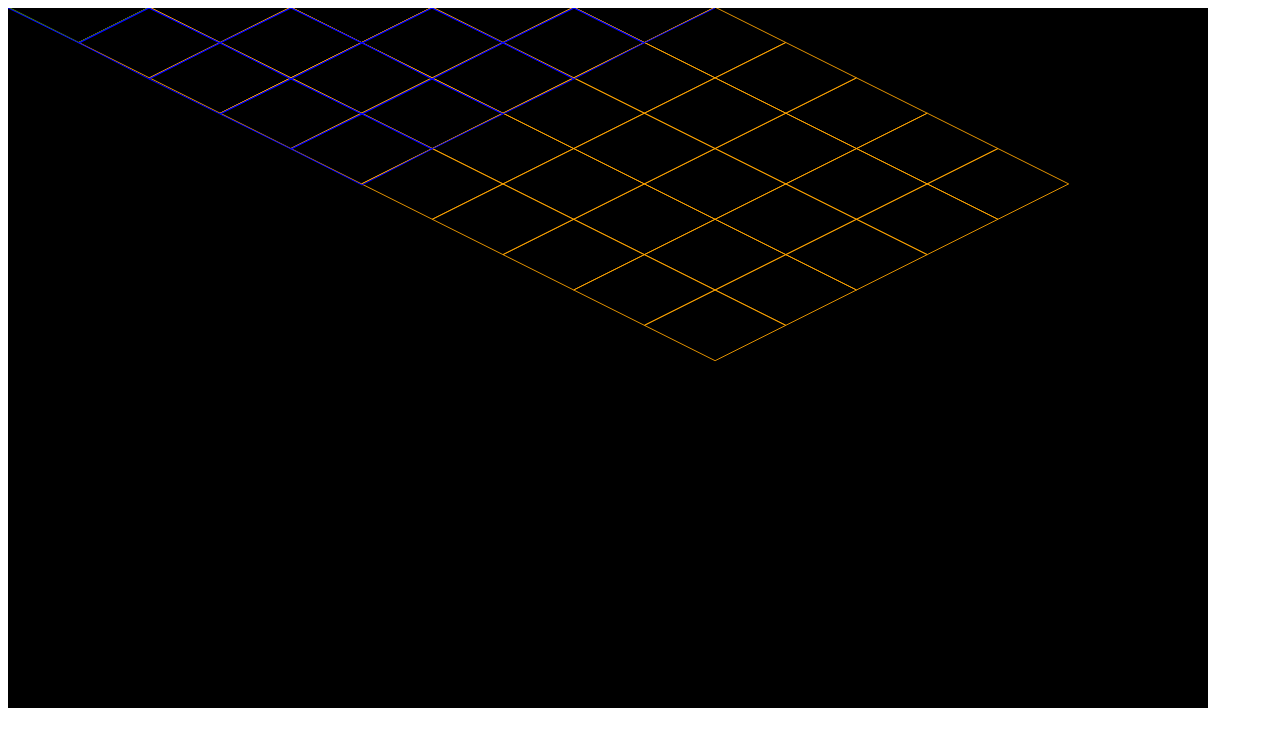
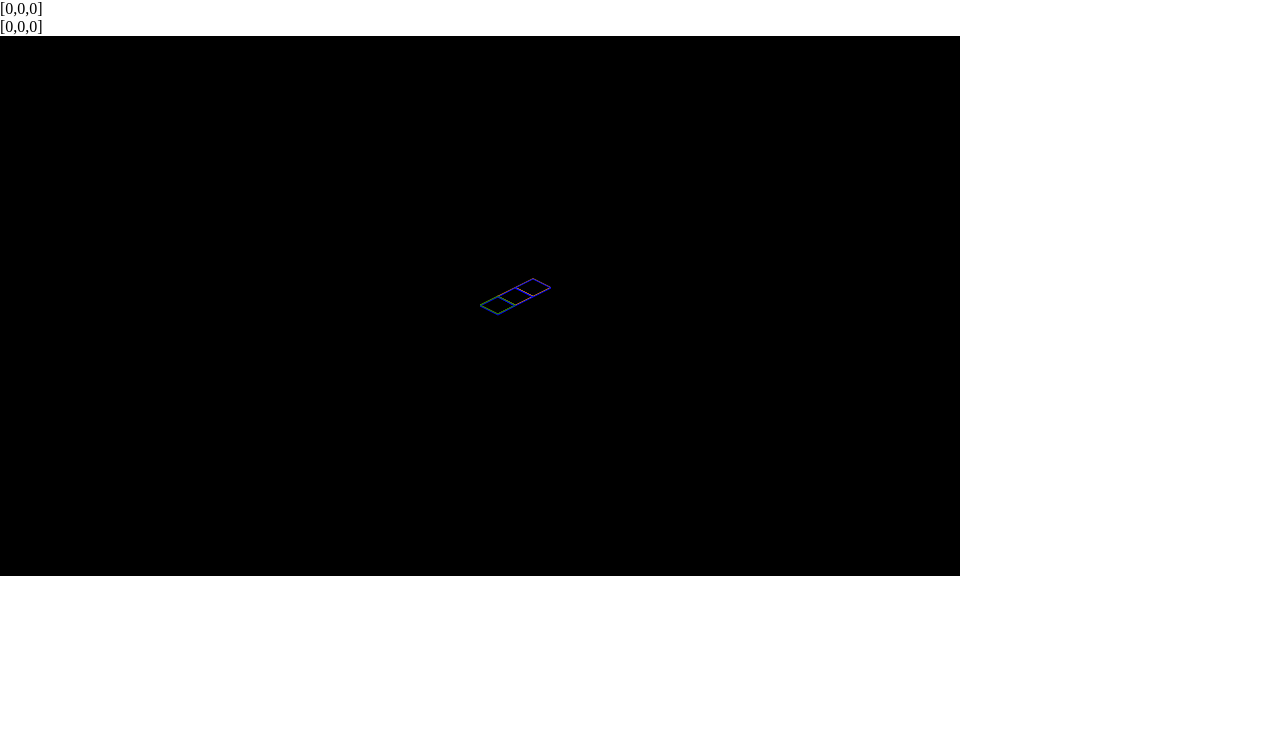
Before and after one commit to lukes611/interrupt, a plain HTML site: page index.html in a window 1280 px wide. Drawn offline with Linux system fonts and the light colour scheme.

Commit message:
got better map clicking plus panning working

```diff
--- a/code/basics/Liso.js
+++ b/code/basics/Liso.js
@@ -1,18 +1,25 @@
-
 function Liso(){
 
 }
 
-Liso.iso44 = function(){
-	return LMat4.rotateX(30).mult(LMat4.rotateY(45));
+Liso.iso44 = function(p){
+	if(p === undefined)
+		return LMat4.rotateX(30).mult(LMat4.rotateY(45));
+	return LMat4.rotateX(30).mult(LMat4.rotateY(45).mult(LMat4.trans(-p.x, -p.y, -p.z)));
 };
 
 Liso.iiso44 = function(){
 	return LMat4.rotateX(30).mult(LMat4.rotateY(45)).transpose();
 };
 
-Liso.iso33 = function(){
-	return LMat3.rotateX(30).mult(LMat3.rotateY(45).mult(LMat3.rotateX(90)));
+Liso.iso33 = function(p){
+	if(p === undefined)
+		return LMat3.rotateX(30).mult(LMat3.rotateY(45).mult(LMat3.rotateX(90)));
+	return LMat3.rotateX(30).mult(LMat3.rotateY(45).mult(LMat3.rotateX(90).mult(LMat3.trans(-p.x, -p.y))));
+};
+
+Liso.iiso = function(){
+	return LMat3.rotateX(30).mult(LMat3.rotateY(45).mult(LMat3.rotateX(90))).transpose();
 };
 
 
@@ -32,3 +39,9 @@ LMat3.iso = function(){
 LMat3.iiso = function(){
 	return LMat3.rotateX(30).mult(LMat3.rotateY(45).mult(LMat3.rotateX(90))).transpose();
 };
+
+function LisoMap(w, h){
+	this.w = w;
+	this.h = h;
+	this.focus = new LV2(0, 0);
+}
--- a/index.html
+++ b/index.html
@@ -7,46 +7,85 @@
 <script src="code/basics/Liso.js"></script>
 </head>
 
-<body>
+<body style="padding:0px;margin:0px;">
 <div id="output"></div>
-<canvas id="myCanvas" width="1200" height="700"></canvas>
+<canvas id="myCanvas" width="960" height="540"></canvas>
 <script>
+
+/*
+todo:
+	setup map object:
+		outliers for the map
+		setup
+		setup a panning system
+
+
+*/
+
+var focus = new LV3(0, 0, 0);
+function addFocus(){
+	var f2 = focus.copy();
+	f2.idiv(25);
+	f2.floor();
+	$('#output').html(focus.toString()
+		+ '<br/>'
+		+ f2.toString());
+}
+
+$(document.body).keydown(function(e){
+	//console.log(e);
+	var key = e.keyCode;
+	console.log(key);
+	if(key == 87){
+		focus.x += 0.8;
+	}else if(key == 83){
+		focus.x -= 0.8;
+	}else if(key == 65){
+		focus.z += 0.8;
+	}else if(key == 68){
+		focus.z -= 0.8;
+	}
+});
+
 
 var count = 0;
 var canv = new LCanvas();
 function clearScreen(){ canv.setFill('black'); canv.rectf(0, 0, canv.w, canv.h);}
-var sqSize = 100;
+var sqSize = 25;
 
 //going to warp it to iso
 var iso33 = Liso.iso33();
 
 var iso44 = Liso.iso44();
+var hw = canv.getCenter();
+
+var fsz = [-0, 3];
+var fsx = [-0, 1];
+
 
 var mouse = new LV2(0, 0);
 
 function map(){
+
+	canv.context.translate(hw.x, hw.y);
 	canv.transform(iso33);
 	canv.setStroke('orange');
-	for(var i = 0; i < 10; i++){
-		for(var j = 0; j < 5; j++){
-			var x = i;
-			var y = j;
+	for(var y = fsz[0]; y < fsz[1]; y++){
+		for(var x = fsx[0]; x < fsx[1]; x++){
 			canv.rect(x*sqSize, y*sqSize, sqSize, sqSize);
 		}
 	}
-	canv.setStroke('green');
-	canv.rect(mouse.x*sqSize, mouse.y*sqSize, sqSize, sqSize);
 	canv.resetTransform();
 }
-function draw(){
-	clearScreen();
-	map();
 
+function map2(){
 	canv.setStroke('blue');
+	canv.context.translate(hw.x, hw.y);
 
-
-	for(var z = 0; z < 5*sqSize; z+=sqSize){
-		for(var x = 0; x < 5*sqSize; x+=sqSize){
+	for(var zi = fsz[0]; zi < fsz[1]; zi++){
+		var z = zi*sqSize;
+		for(var xj = fsx[0]; xj < fsx[1]; xj++){
+			var x = xj*sqSize;
 			var pnts = [new LV3(x, 0, z), new LV3(x+sqSize, 0, z),
 			new LV3(x+sqSize, 0, z+sqSize), new LV3(x, 0, z+sqSize)];
 			for(var i = 0; i < 4; i++){pnts[i] = iso44.multLV3(pnts[i]);}
@@ -60,6 +99,29 @@ function draw(){
 			}
 		}
 	}
+	canv.resetTransform();
+
+}
+
+function drawSelection(){
+	canv.context.translate(hw.x, hw.y);
+	canv.transform(iso33);
+	canv.setStroke('green');
+	canv.rect(mouse.x*sqSize, mouse.y*sqSize, sqSize, sqSize);
+	canv.resetTransform();
+
+}
+
+function draw(){
+	var focusLV2 = new LV2(focus.x, focus.z);
+	iso33 = Liso.iso33(focusLV2);
+	iso44 = Liso.iso44(focus);
+
+	clearScreen();
+	map();
+	map2();
+	drawSelection();
+	addFocus();
 	requestAnimationFrame(draw);
 }
 requestAnimationFrame(draw);
@@ -75,14 +137,22 @@ function getMousePos(canvas, evt) {
 canv.canvas.addEventListener('mousemove', function(evt) {
         var mousePos = getMousePos(canv.canvas, evt);
         var p = new LV2(mousePos.x, mousePos.y);
+        p.isub(hw);
+        var tmp = new LV2(-focus.x, -focus.z);
+        //p.isub(tmp);
         p = Liso.screen2Tile(p);
+        //console.log(p.toString());
+		p.isub(tmp);
+		//console.log(p.toString());
         p.idiv(sqSize);
+
         p.floor();
+        console.log(p.toString());
         mouse = p;
       }, false);
 
 $(canv.canvas).click(function(){
-	$('#output').html(mouse.toString());
+	//$('#output').html(mouse.toString());
 });
 
 </script>
```
Also changed, not shown: game engine notes.txt.
